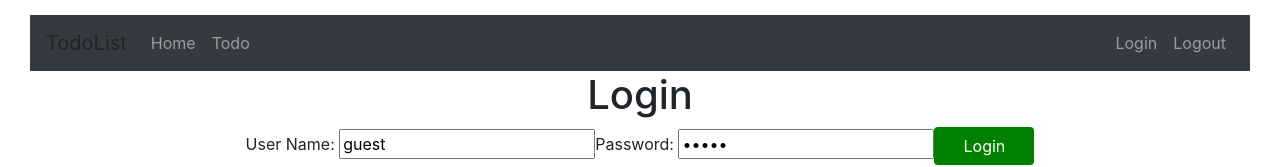
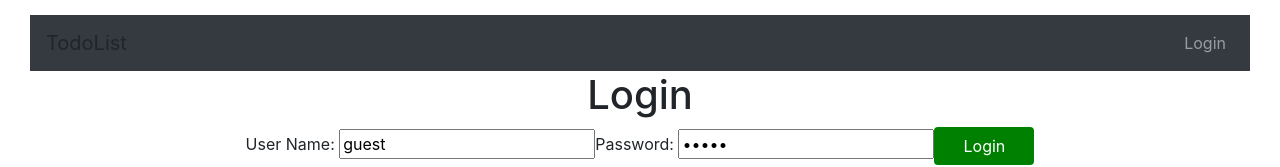
Before and after one commit to VDK84/fullStackReactSpringBoot, a React (Create React App) app in the folder frontend/todo-app/: page / in a window 1280 px wide. Shown: the top 167 px of the page. Built offline with nearby package versions, Linux system fonts and the light colour scheme.

Commit message:
Fix key={todo.id} Add isUserLoggedIn

```diff
--- a/frontend/todo-app/src/components/todoApp/AuthenticationService.js
+++ b/frontend/todo-app/src/components/todoApp/AuthenticationService.js
@@ -2,6 +2,16 @@ class AuthenticationService {
     registerSuccessfulLogin(username, password){
         sessionStorage.setItem('authenticatedUser', username);
     }
+
+    logout(){
+        sessionStorage.removeItem('authenticatedUser');
+    }
+
+    isUserLoggedIn(){
+        let user = sessionStorage.getItem('authenticatedUser');
+        if(user===null) return false;
+        return true;
+    }
 }
 
 export default new AuthenticationService();
--- a/frontend/todo-app/src/components/todoApp/TodoApp.jsx
+++ b/frontend/todo-app/src/components/todoApp/TodoApp.jsx
@@ -88,17 +88,19 @@ class WelcomeComponent extends Component{
 
 class HeaderComponent extends Component{
     render(){
+        const isUserLoggedIn = AuthenticationService.isUserLoggedIn();
+
         return (
             <header>
-                <nav class="navbar navbar-expand-md navbar-dark bg-dark">
+                <nav className="navbar navbar-expand-md navbar-dark bg-dark">
                     <div><a className="navbar-brand">TodoList</a></div>
-                    <ul class="navbar-nav">
-                        <li><Link class="nav-link" to="/welcome">Home</Link></li>
-                        <li><Link class="nav-link" to="/todos">Todo</Link></li>
+                    <ul className="navbar-nav">
+                        {isUserLoggedIn && <li><Link className="nav-link" to="/welcome">Home</Link></li>}
+                        {isUserLoggedIn && <li><Link className="nav-link" to="/todos">Todo</Link></li>}
                     </ul>
-                    <ul class="navbar-nav navbar-collapse justify-content-end">
-                        <li><Link class="nav-link" to="/login">Login</Link></li>
-                        <li><Link class="nav-link" to="/logout">Logout</Link></li>
+                    <ul className="navbar-nav navbar-collapse justify-content-end">
+                        {!isUserLoggedIn && <li><Link className="nav-link" to="/login">Login</Link></li>}
+                        {isUserLoggedIn && <li><Link className="nav-link" to="/logout" onClick={AuthenticationService.logout}>Logout</Link></li>}
                     </ul>
                 </nav>
             </header>
@@ -146,7 +148,7 @@ constructor (props) {
         <div>
             <h1> List Todos</h1>
             <div className="container"></div>
-            <table class="table">
+            <table className="table">
                 <thead>
                     <tr>
                         <th>description</th>
@@ -158,7 +160,7 @@ constructor (props) {
                     {
                         this.state.todos.map(
                             todo =>
-                                <tr>
+                                <tr >
                                     <td>{todo.description}</td>
                                     <td>{todo.done.toString()}</td>
                                     <td>{todo.targetDate.toString()}</td>
```
